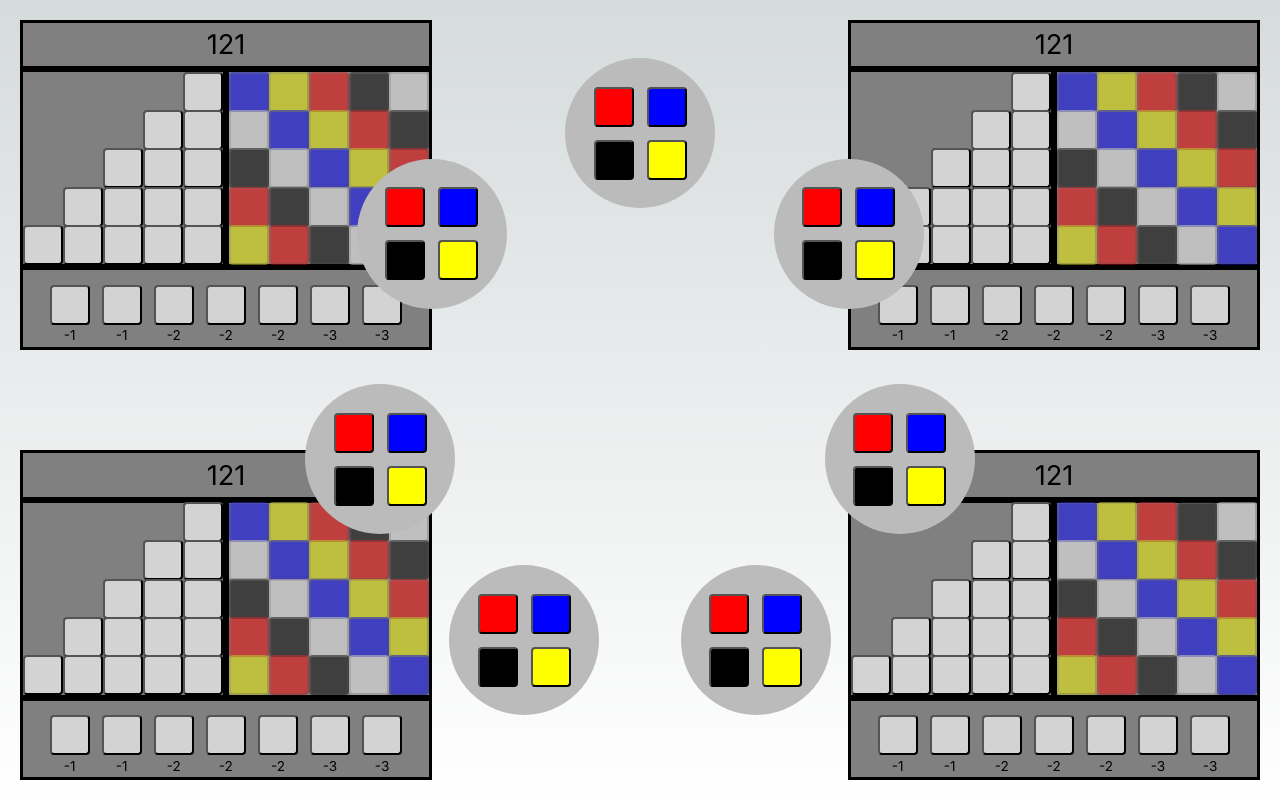
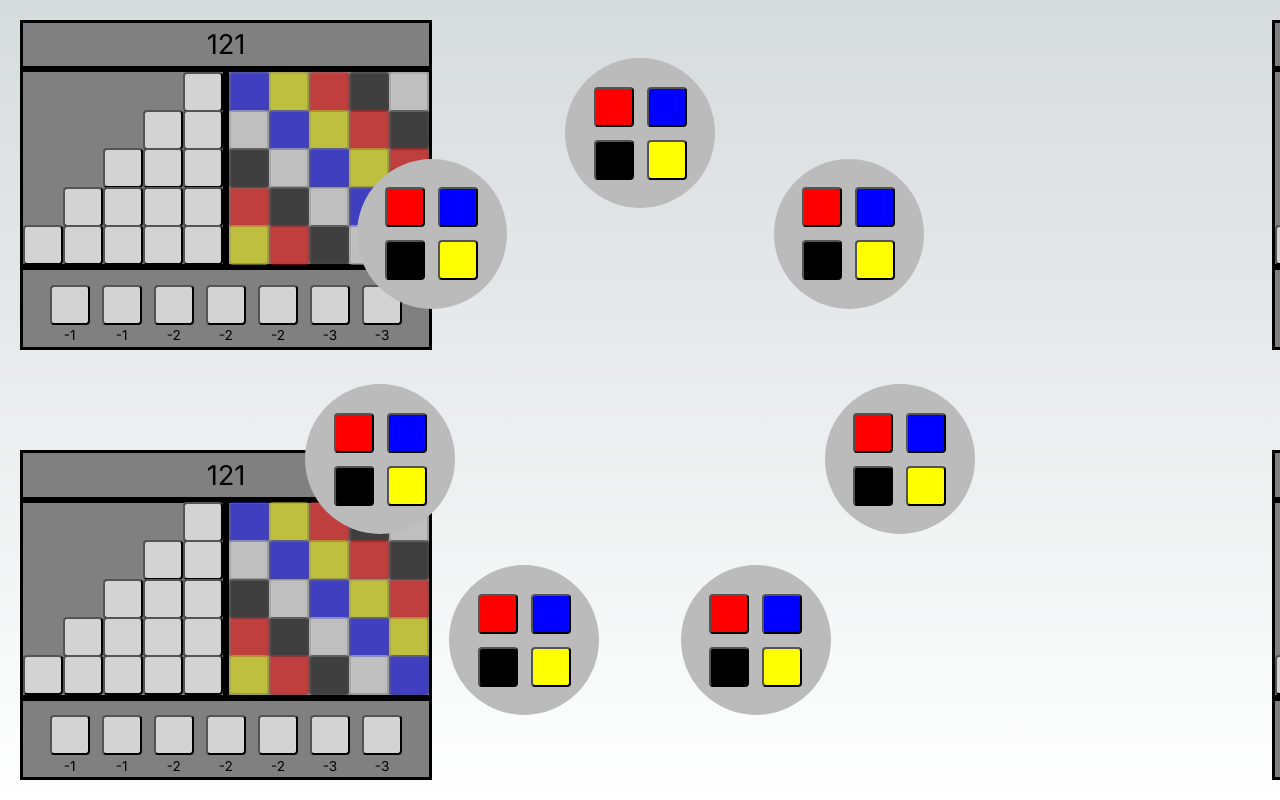
Before and after one commit to pknepps/azulSP, a Next.js app: page / in a window 1280 px wide. Built offline with nearby package versions, Linux system fonts and the light colour scheme.

Commit message:
added board center, where excess tiles from factories go.

```diff
--- a/app/ui/gameCenter.module.css
+++ b/app/ui/gameCenter.module.css
@@ -1,4 +1,15 @@
 .gameCenter {
     display: flex;
     height: 100%;
+    aspect-ratio: 1/1;
 }
+
+.boardCenter {
+    position: absolute;
+    top: 50%;
+    left: 50%;
+    transform: translate(-50%, -50%);
+    height: 40%;
+    display: flex;
+    aspect-ratio: 1/1;
+}
--- a/app/ui/gameCenter.tsx
+++ b/app/ui/gameCenter.tsx
@@ -32,5 +32,10 @@ export function GameCenter(props : number[]) : ReactElement | null {
         const angle = cnt++ * (2 * Math.PI) / props.length + 3 * Math.PI / 2;
         return Factory(pickTileTest, angle);
     });
-    return (<div className={styles.gameCenter}> {elements} </div>);
+    return (<div className={styles.gameCenter}>
+        {elements}
+        <div className={styles.boardCenter}>
+
+        </div>
+    </div>);
 }
```
